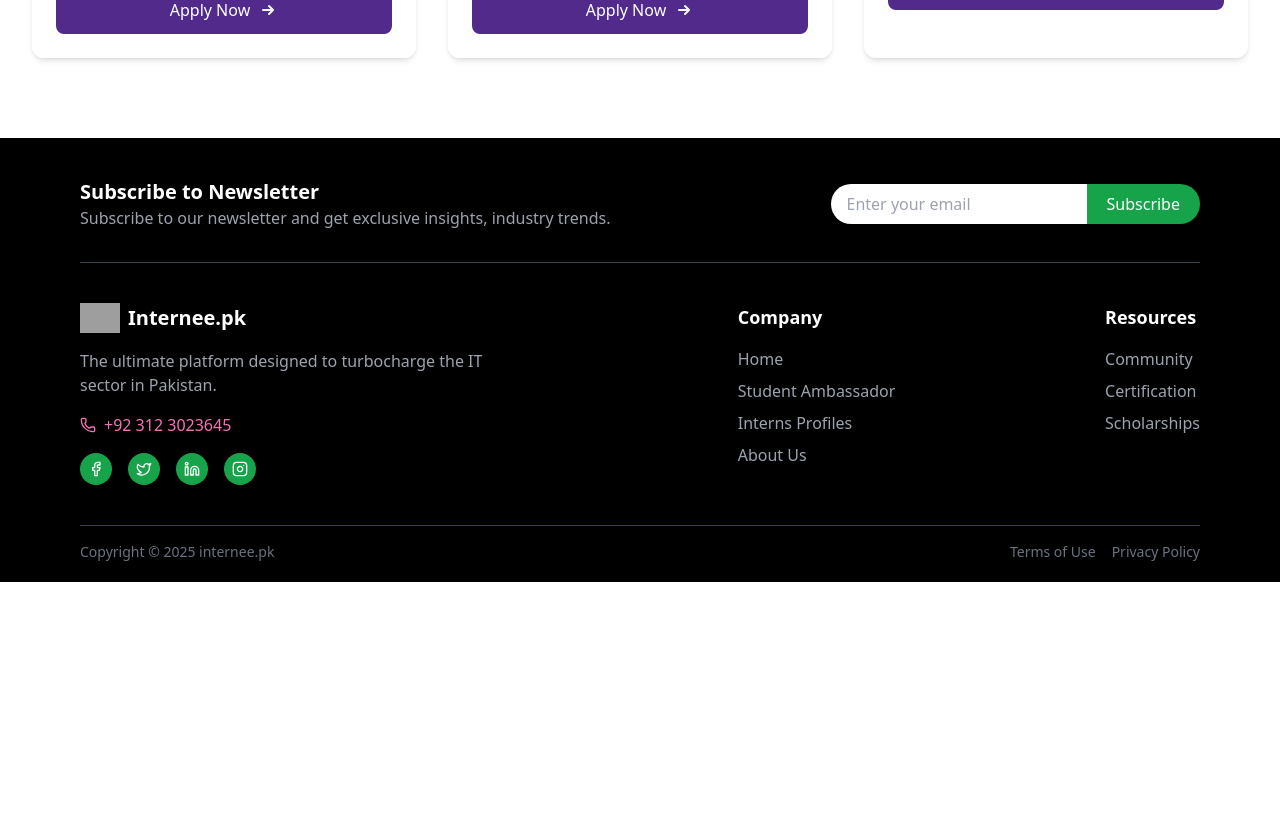
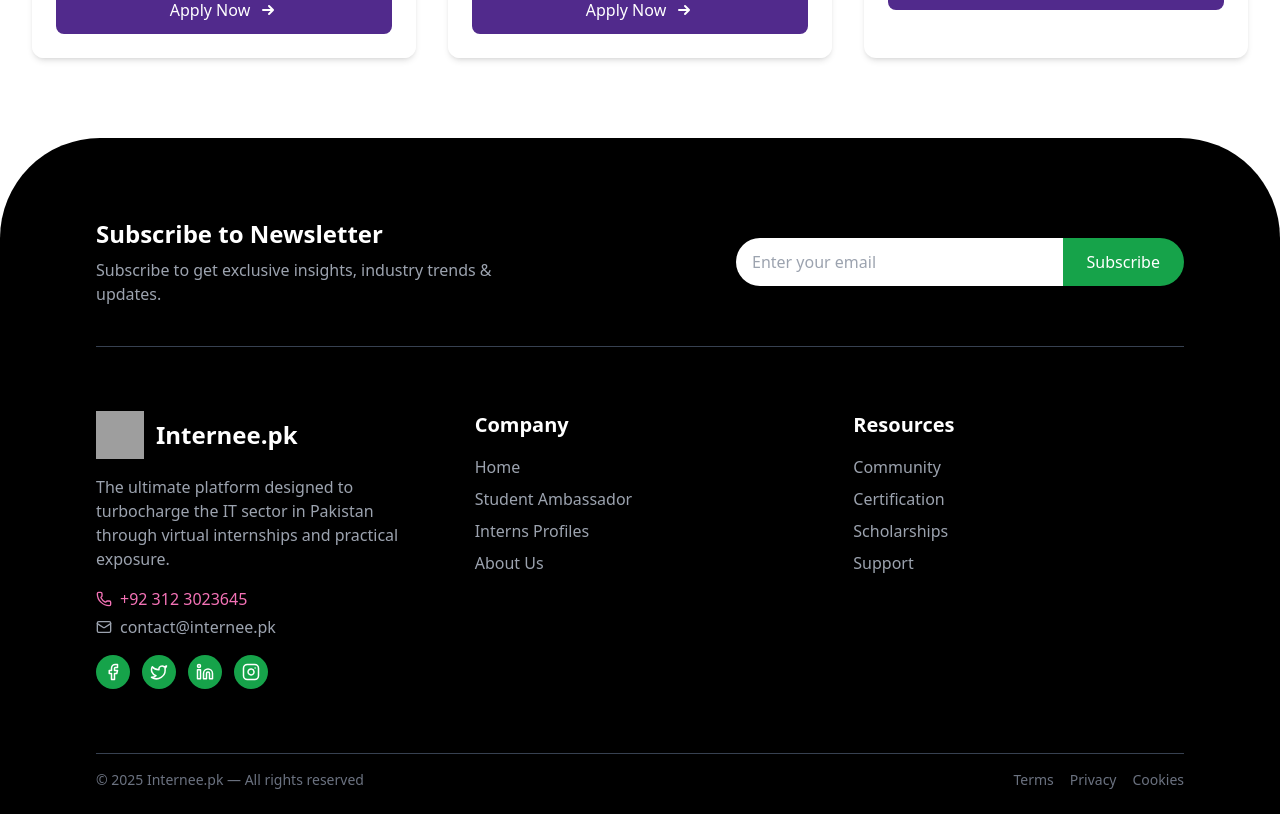
Before and after one commit to amnakhalid625/Internee, a Next.js app: page / in a window 1280 px wide. Shown: the part 1698-2512 px from the top of the page. Before the commit the page ends 2280 px from the top, so only its background shows below. Built offline with nearby package versions, Linux system fonts and the light colour scheme; grey boxes are pictures that could not be loaded.

Commit message:
homePage

```diff
--- a/src/components/Footerpage.js
+++ b/src/components/Footerpage.js
@@ -7,70 +7,73 @@ import {
   Linkedin,
   Instagram,
   Phone,
+  Mail,
 } from "lucide-react";
 
 export default function Footer() {
   return (
-    <footer className="bg-black text-white pt-10 pb-5 px-6 md:px-20">
+    <footer className="bg-black text-white rounded-t-[100px] px-6 md:px-24 pt-20 pb-6">
       {/* Newsletter */}
-      <div className="md:flex justify-between items-center border-b border-gray-700 pb-8">
+      <div className="md:flex justify-between items-center border-b border-gray-700 pb-10">
         <div>
-          <h2 className="text-xl font-semibold">Subscribe to Newsletter</h2>
-          <p className="text-gray-400">
-            Subscribe to our newsletter and get exclusive insights, industry trends.
+          <h2 className="text-2xl font-semibold mb-2 text-white">
+            Subscribe to Newsletter
+          </h2>
+          <p className="text-gray-400 max-w-md">
+            Subscribe to get exclusive insights, industry trends & updates.
           </p>
         </div>
-        <div className="mt-4 md:mt-0">
-          <form className="flex">
+        <form className="mt-6 md:mt-0 flex max-w-md w-full">
           <input
             type="email"
             placeholder="Enter your email"
-              className="rounded-l-full px-4 py-2 w-64 text-black"
+            className="flex-grow px-4 py-3 rounded-l-full text-black focus:outline-none"
           />
           <button
             type="submit"
-              className="bg-green-600 hover:bg-green-700 text-white px-5 py-2 rounded-r-full"
+            className="bg-green-600 hover:bg-green-700 text-white px-6 py-3 rounded-r-full"
           >
             Subscribe
           </button>
         </form>
       </div>
-      </div>
 
-      {/* Main Footer */}
-      <div className="md:flex justify-between items-start py-10 space-y-10 md:space-y-0">
-        {/* Logo & Info */}
-        <div className="max-w-md">
-          <div className="flex items-center space-x-2 mb-4">
-            {/* Replace with your logo */}
-            <img src="/logo.png" alt="Logo" className="w-10" />
-            <span className="text-xl font-bold">Internee.pk</span>
+      {/* Content */}
+      <div className="grid grid-cols-1 md:grid-cols-3 gap-12 pt-16 pb-10">
+        {/* Left: Logo + Description */}
+        <div>
+          <div className="flex items-center space-x-3 mb-4">
+            <img src="/logo.png" alt="Logo" className="w-12 h-12" />
+            <span className="text-2xl font-bold text-white">Internee.pk</span>
           </div>
           <p className="text-gray-400 mb-4">
-            The ultimate platform designed to turbocharge the IT sector in Pakistan.
+            The ultimate platform designed to turbocharge the IT sector in Pakistan through virtual internships and practical exposure.
           </p>
-          <p className="flex items-center text-pink-400 gap-2">
+          <p className="text-pink-400 flex items-center gap-2">
             <Phone size={16} /> +92 312 3023645
           </p>
-          <div className="flex space-x-4 mt-4">
-            <a href="#" className="bg-green-600 p-2 rounded-full hover:opacity-80">
-              <Facebook size={16} />
+          <p className="text-gray-400 flex items-center gap-2 mt-1">
+            <Mail size={16} /> contact@internee.pk
+          </p>
+          <div className="flex gap-3 mt-4">
+            <a href="#" className="bg-green-600 p-2 rounded-full hover:scale-110 transition">
+              <Facebook size={18} />
             </a>
-            <a href="#" className="bg-green-600 p-2 rounded-full hover:opacity-80">
-              <Twitter size={16} />
+            <a href="#" className="bg-green-600 p-2 rounded-full hover:scale-110 transition">
+              <Twitter size={18} />
             </a>
-            <a href="#" className="bg-green-600 p-2 rounded-full hover:opacity-80">
-              <Linkedin size={16} />
+            <a href="#" className="bg-green-600 p-2 rounded-full hover:scale-110 transition">
+              <Linkedin size={18} />
             </a>
-            <a href="#" className="bg-green-600 p-2 rounded-full hover:opacity-80">
-              <Instagram size={16} />
+            <a href="#" className="bg-green-600 p-2 rounded-full hover:scale-110 transition">
+              <Instagram size={18} />
             </a>
           </div>
         </div>
 
-        {/* Company Links */}
+        {/* Middle: Company Links */}
         <div>
-          <h3 className="font-semibold text-lg mb-4">Company</h3>
+          <h3 className="text-xl font-semibold mb-4 text-white">Company</h3>
           <ul className="space-y-2 text-gray-400">
             <li><a href="#">Home</a></li>
             <li><a href="#">Student Ambassador</a></li>
@@ -79,23 +82,25 @@ export default function Footer() {
           </ul>
         </div>
 
-        {/* Resources Links */}
+        {/* Right: Resources Links */}
         <div>
-          <h3 className="font-semibold text-lg mb-4">Resources</h3>
+          <h3 className="text-xl font-semibold mb-4 text-white">Resources</h3>
           <ul className="space-y-2 text-gray-400">
             <li><a href="#">Community</a></li>
             <li><a href="#">Certification</a></li>
             <li><a href="#">Scholarships</a></li>
+            <li><a href="#">Support</a></li>
           </ul>
         </div>
       </div>
 
-      {/* Bottom */}
-      <div className="border-t border-gray-700 pt-4 text-sm text-gray-500 flex flex-col md:flex-row justify-between">
-        <span>Copyright © 2025 internee.pk</span>
+      {/* Bottom: Copyright */}
+      <div className="border-t border-gray-700 pt-4 mt-6 text-sm text-gray-500 flex flex-col md:flex-row justify-between items-center">
+        <span>© 2025 Internee.pk — All rights reserved</span>
         <div className="flex space-x-4 mt-2 md:mt-0">
-          <a href="#">Terms of Use</a>
-          <a href="#">Privacy Policy</a>
+          <a href="#" className="hover:text-white">Terms</a>
+          <a href="#" className="hover:text-white">Privacy</a>
+          <a href="#" className="hover:text-white">Cookies</a>
         </div>
       </div>
     </footer>
```
Lines whose indentation alone changed are shown as unchanged.
